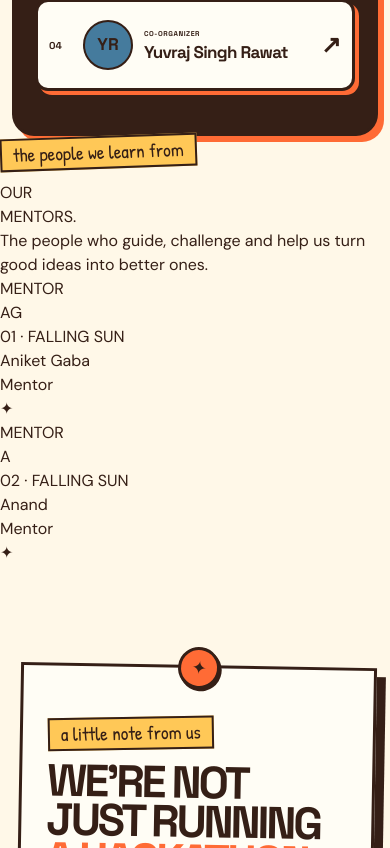
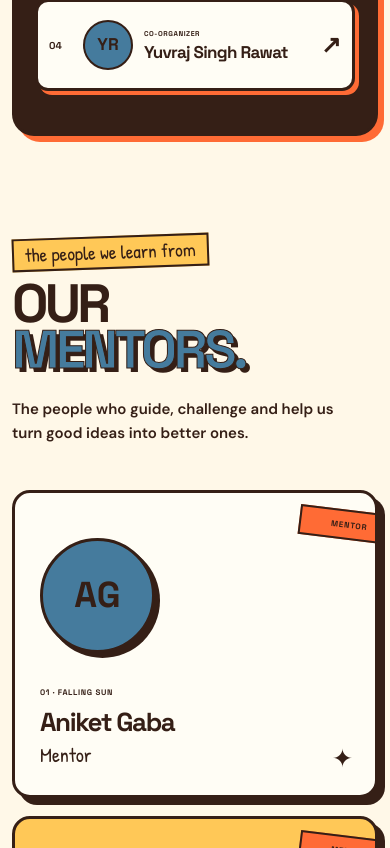
Before and after one commit to buildwithutkarsh-cpu/fallingsun, a Next.js app: page /team in a window 390 px wide. Shown: the part 4016-4864 px from the top of the page. Built offline with nearby package versions, Linux system fonts and the light colour scheme.

Commit message:
Add styles for mentors section
Added styles for the mentors section, including layout, headings, cards, and responsive design for mobile.

```diff
--- a/app/globals.css
+++ b/app/globals.css
@@ -3548,3 +3548,177 @@ button {
     grid-column: 1 / -1;
   }
 }
+/* =========================================================
+   MENTORS
+   ========================================================= */
+
+.team-mentors-section {
+  width: min(1180px, calc(100% - 32px));
+  margin: 140px auto 0;
+  display: grid;
+  grid-template-columns: 0.8fr 1.2fr;
+  gap: 70px;
+  align-items: center;
+}
+
+.team-mentors-heading h2 {
+  margin: 0;
+  font-family: var(--space);
+  font-size: clamp(54px, 8vw, 92px);
+  line-height: 0.84;
+  letter-spacing: -0.07em;
+  font-weight: 950;
+}
+
+.team-mentors-heading h2 span {
+  color: var(--blue);
+  -webkit-text-stroke: 1px var(--line);
+  text-shadow: 4px 4px 0 var(--line);
+}
+
+.team-mentors-heading > p:last-child {
+  max-width: 340px;
+  margin: 25px 0 0;
+  font-family: var(--dm);
+  font-size: 15px;
+  line-height: 1.6;
+  font-weight: 600;
+}
+
+.team-mentors-grid {
+  display: grid;
+  grid-template-columns: repeat(2, 1fr);
+  gap: 22px;
+}
+
+.team-mentor-card {
+  min-height: 330px;
+  padding: 25px;
+  position: relative;
+  display: flex;
+  flex-direction: column;
+  justify-content: space-between;
+  background: var(--paper);
+  border: 3px solid var(--line);
+  border-radius: 18px;
+  box-shadow: 7px 7px 0 var(--line);
+  overflow: hidden;
+  transition: transform 0.2s ease;
+}
+
+.team-mentor-card:first-child {
+  transform: rotate(-2deg);
+}
+
+.team-mentor-card:last-child {
+  transform: rotate(2deg);
+  background: var(--yellow);
+}
+
+.team-mentor-card:hover {
+  transform: translateY(-7px) rotate(0deg);
+}
+
+.team-mentor-tape {
+  position: absolute;
+  top: 17px;
+  right: -25px;
+  padding: 7px 30px;
+  background: var(--orange);
+  border: 2px solid var(--line);
+  transform: rotate(7deg);
+  font-family: var(--space);
+  font-size: 8px;
+  font-weight: 950;
+  letter-spacing: 0.1em;
+}
+
+.team-mentor-avatar {
+  width: 115px;
+  height: 115px;
+  display: grid;
+  place-items: center;
+  margin-top: 20px;
+  background: var(--blue);
+  border: 3px solid var(--line);
+  border-radius: 50%;
+  box-shadow: 5px 5px 0 var(--line);
+  font-family: var(--space);
+  font-size: 36px;
+  font-weight: 950;
+}
+
+.team-mentor-card:last-child .team-mentor-avatar {
+  background: var(--orange);
+}
+
+.team-mentor-info {
+  margin-top: 25px;
+}
+
+.team-mentor-info > span {
+  font-family: var(--space);
+  font-size: 8px;
+  font-weight: 900;
+  letter-spacing: 0.08em;
+}
+
+.team-mentor-info h3 {
+  margin: 7px 0 5px;
+  font-family: var(--space);
+  font-size: 29px;
+  line-height: 1;
+  letter-spacing: -0.055em;
+  font-weight: 950;
+}
+
+.team-mentor-info p {
+  margin: 0;
+  font-family: var(--hand);
+  font-size: 20px;
+}
+
+.team-mentor-mark {
+  position: absolute;
+  right: 22px;
+  bottom: 17px;
+  font-size: 25px;
+}
+
+/* MENTORS — MOBILE */
+
+@media (max-width: 850px) {
+  .team-mentors-section {
+    margin-top: 100px;
+    grid-template-columns: 1fr;
+    gap: 45px;
+  }
+}
+
+@media (max-width: 560px) {
+  .team-mentors-section {
+    width: calc(100% - 24px);
+  }
+
+  .team-mentors-heading h2 {
+    font-size: 54px;
+  }
+
+  .team-mentors-grid {
+    grid-template-columns: 1fr;
+    gap: 18px;
+  }
+
+  .team-mentor-card {
+    min-height: 300px;
+  }
+
+  .team-mentor-card:first-child,
+  .team-mentor-card:last-child {
+    transform: none;
+  }
+
+  .team-mentor-info h3 {
+    font-size: 26px;
+  }
+}
```
